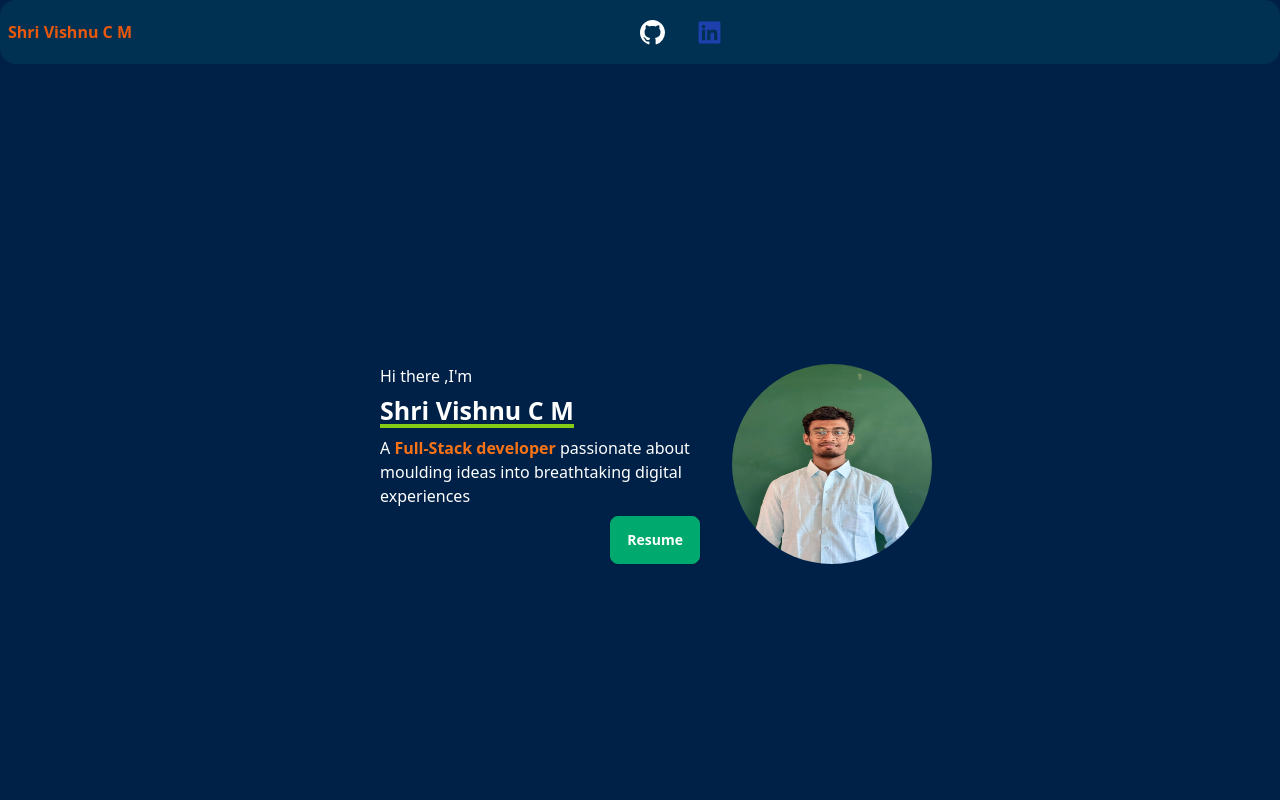
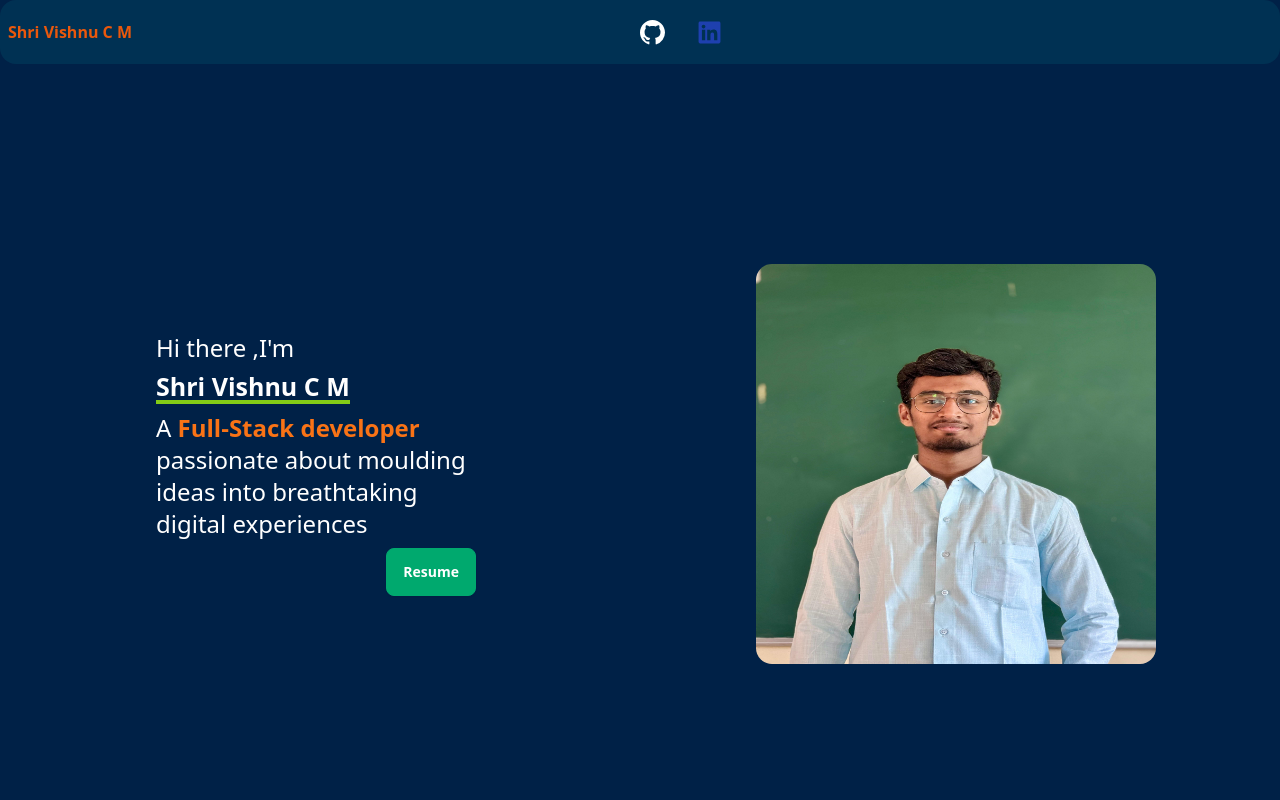
Before and after one commit to SHRIVISHNU-CM/Portfolio, a React (Vite) app: page / in a window 1280 px wide. Shown: the top 800 px of the page. Built offline with nearby package versions, Linux system fonts and the light colour scheme.

Commit message:
responsive

```diff
--- a/src/Components/Head.jsx
+++ b/src/Components/Head.jsx
@@ -3,9 +3,9 @@
 function Head() {
     return (
         <>
-            <div className="flex justify-center w-full items-center lg:flex-center flex-col lg:flex-row  text-white h-[100vh]">
+            <div className="flex justify-center  items-center lg:justify-around flex-col lg:flex-row  text-white h-[100vh]">
                 <div className="card w-96">
-                    <div className="card-body">
+                    <div className="card-body text-xl lg:text-2xl">
                         <motion.h2
                             initial={{ y: -30, opacity: 0 }}
                             animate={{ y: 0, opacity: 1 }}
@@ -48,7 +48,7 @@
                     animate={{ x: 0, opacity: 1 }}
                     transition={{ duration: 0.9, delay: 1.3 }}
 
-                    src={Pic} className="w-[200px] h-[200px] rounded-full shadow-" />
+                    src={Pic} className="w-[200px] h-[200px] rounded-lg lg:w-[400px] lg:h-[400px] lg:rounded-2xl shadow-" />
 
             </div>
         </>
```
